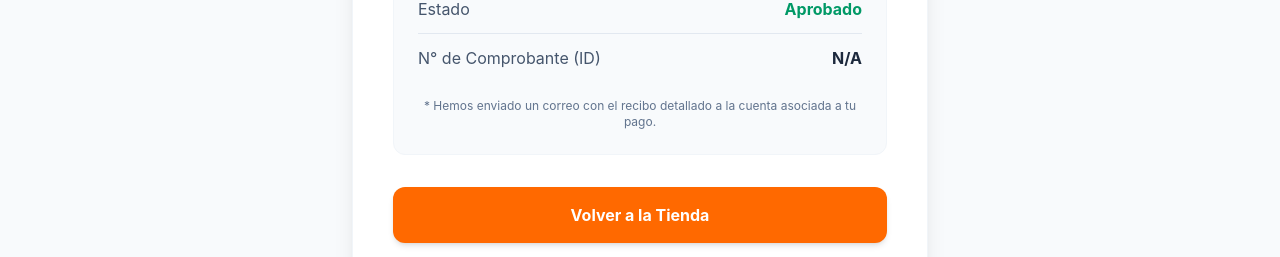
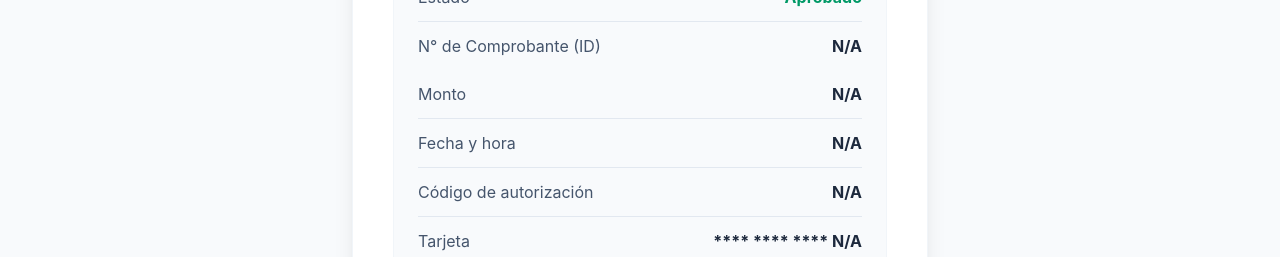
Before and after one commit to Alerzyo2003/ryssolucionessolares-web, a Next.js app: page /pago-realizado in a window 1280 px wide. Shown: the part 543-800 px from the top of the page. Built offline with nearby package versions, Linux system fonts and the light colour scheme; no server answers.

Commit message:
muestra comprobante completo de Webpay

```diff
--- a/app/api/webpay/commit/route.ts
+++ b/app/api/webpay/commit/route.ts
@@ -20,7 +20,15 @@ async function commitTransaction(request: Request, token: string) {
     const response = await tx.commit(token)
 
     if (response.status === 'AUTHORIZED' && response.response_code === 0) {
-      return NextResponse.redirect(new URL(`/pago-realizado?payment_id=${response.buy_order}`, request.url))
+      const paymentUrl = new URL('/pago-realizado', request.url)
+      paymentUrl.searchParams.set('payment_id', response.buy_order)
+      paymentUrl.searchParams.set('amount', String(response.amount))
+      paymentUrl.searchParams.set('transaction_date', String(response.transaction_date || ''))
+      paymentUrl.searchParams.set('authorization_code', String(response.authorization_code || ''))
+      paymentUrl.searchParams.set('card_last4', String(response.card_detail?.card_number || ''))
+      paymentUrl.searchParams.set('payment_type_code', String(response.payment_type_code || ''))
+
+      return NextResponse.redirect(paymentUrl)
     }
 
     return NextResponse.redirect(new URL('/pago-rechazado', request.url))
--- a/app/pago-realizado/page.tsx
+++ b/app/pago-realizado/page.tsx
@@ -9,7 +9,33 @@ import { useCartStore } from '@/store/cartStore'
 function PagoExitosoContenido() {
   const searchParams = useSearchParams()
   const paymentId = searchParams.get('payment_id')
+  const amount = Number(searchParams.get('amount'))
+  const transactionDate = searchParams.get('transaction_date')
+  const authorizationCode = searchParams.get('authorization_code')
+  const cardLast4 = searchParams.get('card_last4')
+  const paymentTypeCode = searchParams.get('payment_type_code')
   const clearCart = useCartStore((state) => state.clearCart)
+
+  const formattedAmount = amount
+    ? new Intl.NumberFormat('es-CL', {
+        style: 'currency',
+        currency: 'CLP',
+        maximumFractionDigits: 0,
+      }).format(amount)
+    : 'N/A'
+
+  const formattedDate = transactionDate
+    ? new Intl.DateTimeFormat('es-CL', {
+        dateStyle: 'short',
+        timeStyle: 'medium',
+      }).format(new Date(transactionDate))
+    : 'N/A'
+
+  const paymentType = {
+    VD: 'Débito',
+    VN: 'Crédito',
+    VP: 'Prepago',
+  }[paymentTypeCode || ''] || paymentTypeCode || 'N/A'
 
   // Apenas cargue esta página, vaciamos el carrito
   useEffect(() => {
@@ -41,6 +67,26 @@ function PagoExitosoContenido() {
           <span className="text-slate-600">N° de Comprobante (ID)</span>
           <span className="font-bold text-slate-800">{paymentId || 'N/A'}</span>
         </div>
+        <div className="flex justify-between items-center border-b border-slate-200 py-3">
+          <span className="text-slate-600">Monto</span>
+          <span className="font-bold text-slate-800">{formattedAmount}</span>
+        </div>
+        <div className="flex justify-between items-center border-b border-slate-200 py-3 gap-4">
+          <span className="text-slate-600">Fecha y hora</span>
+          <span className="font-bold text-slate-800 text-right">{formattedDate}</span>
+        </div>
+        <div className="flex justify-between items-center border-b border-slate-200 py-3">
+          <span className="text-slate-600">Código de autorización</span>
+          <span className="font-bold text-slate-800">{authorizationCode || 'N/A'}</span>
+        </div>
+        <div className="flex justify-between items-center border-b border-slate-200 py-3">
+          <span className="text-slate-600">Tarjeta</span>
+          <span className="font-bold text-slate-800">**** **** **** {cardLast4 || 'N/A'}</span>
+        </div>
+        <div className="flex justify-between items-center pt-3">
+          <span className="text-slate-600">Tipo de pago</span>
+          <span className="font-bold text-slate-800">{paymentType}</span>
+        </div>
         <p className="text-xs text-slate-500 mt-4 text-center">
           * Hemos enviado un correo con el recibo detallado a la cuenta asociada a tu pago.
         </p>
```
